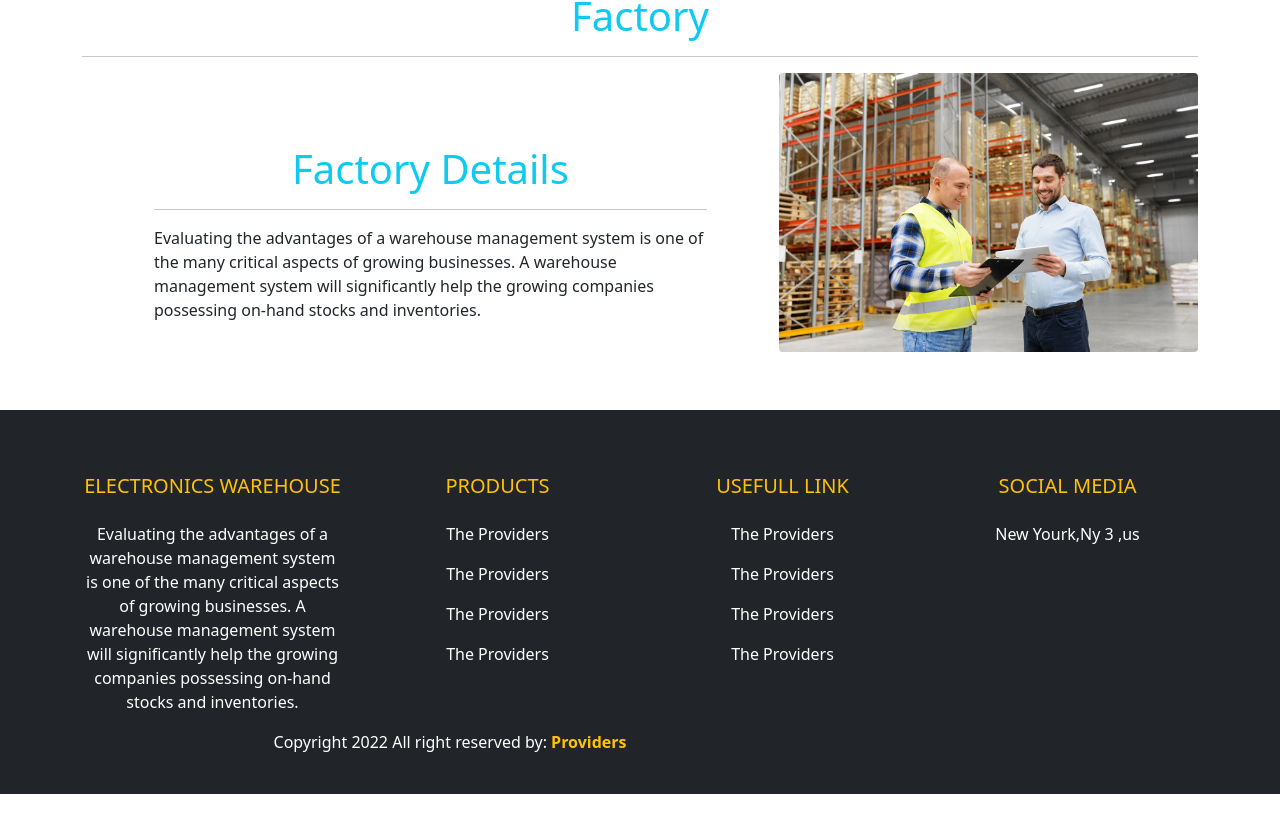
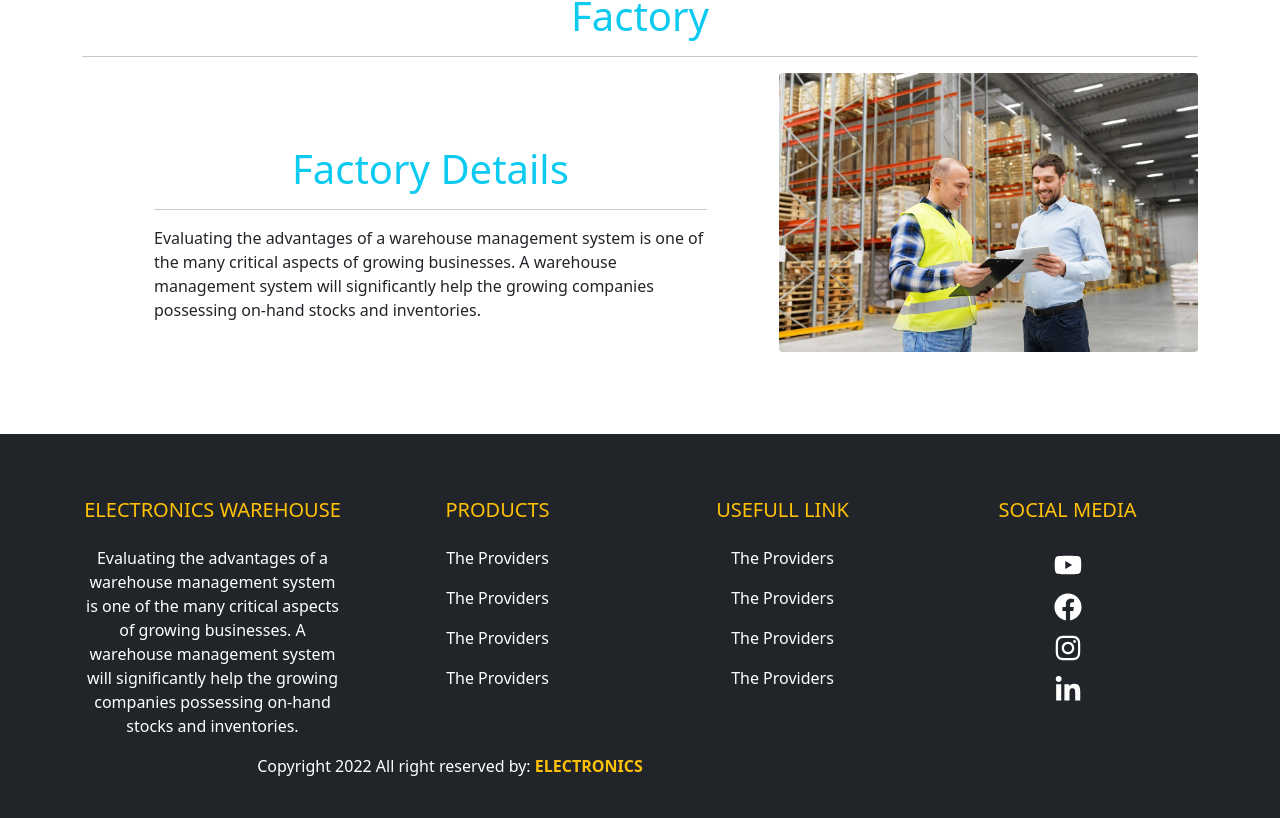
Before and after one commit to Nasirdiu/Assientment--11-client-site, a React (Create React App) app: page / in a window 1280 px wide. Shown: the part 692-1510 px from the top of the page. Before the commit the page ends 1486 px from the top, so only its background shows below. Built offline with nearby package versions, Linux system fonts and the light colour scheme; no server answers.

Commit message:
footer done

```diff
--- a/package.json
+++ b/package.json
@@ -3,6 +3,7 @@
   "version": "0.1.0",
   "private": true,
   "dependencies": {
+    "@react-icons/all-files": "^4.1.0",
     "@testing-library/jest-dom": "^5.16.4",
     "@testing-library/react": "^13.1.1",
     "@testing-library/user-event": "^13.5.0",
@@ -13,6 +14,7 @@
     "react-dom": "^18.0.0",
     "react-firebase-hooks": "^5.0.3",
     "react-hook-form": "^7.30.0",
+    "react-icons": "^4.3.1",
     "react-router-dom": "^6.3.0",
     "react-scripts": "5.0.1",
     "react-toastify": "^8.2.0",
--- a/src/components/Share/Footer/Footer.js
+++ b/src/components/Share/Footer/Footer.js
@@ -1,9 +1,10 @@
 import React from "react";
+import { FaYoutube,FaFacebook,FaInstagram,FaLinkedinIn } from 'react-icons/fa';
 import { Link } from "react-router-dom";
 
 const Footer = () => {
   return (
-    <footer className="bg-dark text-white pt-5 pb-4">
+    <footer className="bg-dark text-white pt-5 pb-4 mt-4">
       <div className="container text-center text-md-left">
         <div className="row text-center text-md-left">
           <div className="col-md-3 col-lg-3 col-xl-3 mx-auto mt-3">
@@ -22,24 +23,24 @@ const Footer = () => {
               Products
             </h5>
             <p>
-              <a href="#" className="text-white text-decoration-none">
+              <Link to='/' className="text-white text-decoration-none">
                 The Providers
-              </a>
+              </Link>
             </p>
             <p>
-              <a href="#" className="text-white text-decoration-none">
+              <Link to='/' className="text-white text-decoration-none">
                 The Providers
-              </a>
+              </Link>
             </p>
             <p>
-              <a href="#" className="text-white text-decoration-none">
+              <Link to='/' className="text-white text-decoration-none">
                 The Providers
-              </a>
+              </Link>
             </p>
             <p>
-              <a href="#" className="text-white text-decoration-none">
+              <Link to='/' className="text-white text-decoration-none">
                 The Providers
-              </a>
+              </Link>
             </p>
           </div>
           <div className="col-md-3 col-lg-3 col-xl-3 mx-auto mt-3">
@@ -47,42 +48,44 @@ const Footer = () => {
               Usefull Link
             </h5>
             <p>
-              <a href="#" className="text-white text-decoration-none">
+              <Link to='/' className="text-white text-decoration-none">
                 The Providers
-              </a>
+              </Link>
             </p>
             <p>
-              <a href="#" className="text-white text-decoration-none">
+              <Link to='/' className="text-white text-decoration-none">
                 The Providers
-              </a>
+              </Link>
             </p>
             <p>
-              <a href="#" className="text-white text-decoration-none">
+              <Link to='/' className="text-white text-decoration-none">
                 The Providers
-              </a>
+              </Link>
             </p>
             <p>
-              <a href="#" className="text-white text-decoration-none">
+              <Link to='/' className="text-white text-decoration-none">
                 The Providers
-              </a>
+              </Link>
             </p>
           </div>
           <div className="col-md-3 col-lg-3 col-xl-3 mx-auto mt-3">
             <h5 className="text-uppercase mb-4 font-weight-bold text-warning">
               Social Media
             </h5>
-            <p>
-              <i className="fas fa-home mr-3"></i>New Yourk,Ny 3 ,us
-            </p>
+            <h3> <FaYoutube /> </h3>
+            <h3> <FaFacebook /> </h3>
+            <h3> <FaInstagram /> </h3>
+            <h3> <FaLinkedinIn /> </h3>
+
           </div>
         </div>
         <div className="row align-item-center">
           <div className="col-md-7 col-lg-8">
             <p>
               Copyright 2022 All right reserved by:
-              <a href="#" className="text-warning text-decoration-none">
-                <strong> Providers</strong>
-              </a>
+              <Link to='/' className="text-warning text-decoration-none">
+                <strong> ELECTRONICS </strong>
+              </Link>
             </p>
           </div>
         </div>
```
Also changed, not shown: 1 other file (tests, documents, lock files or other folders).
